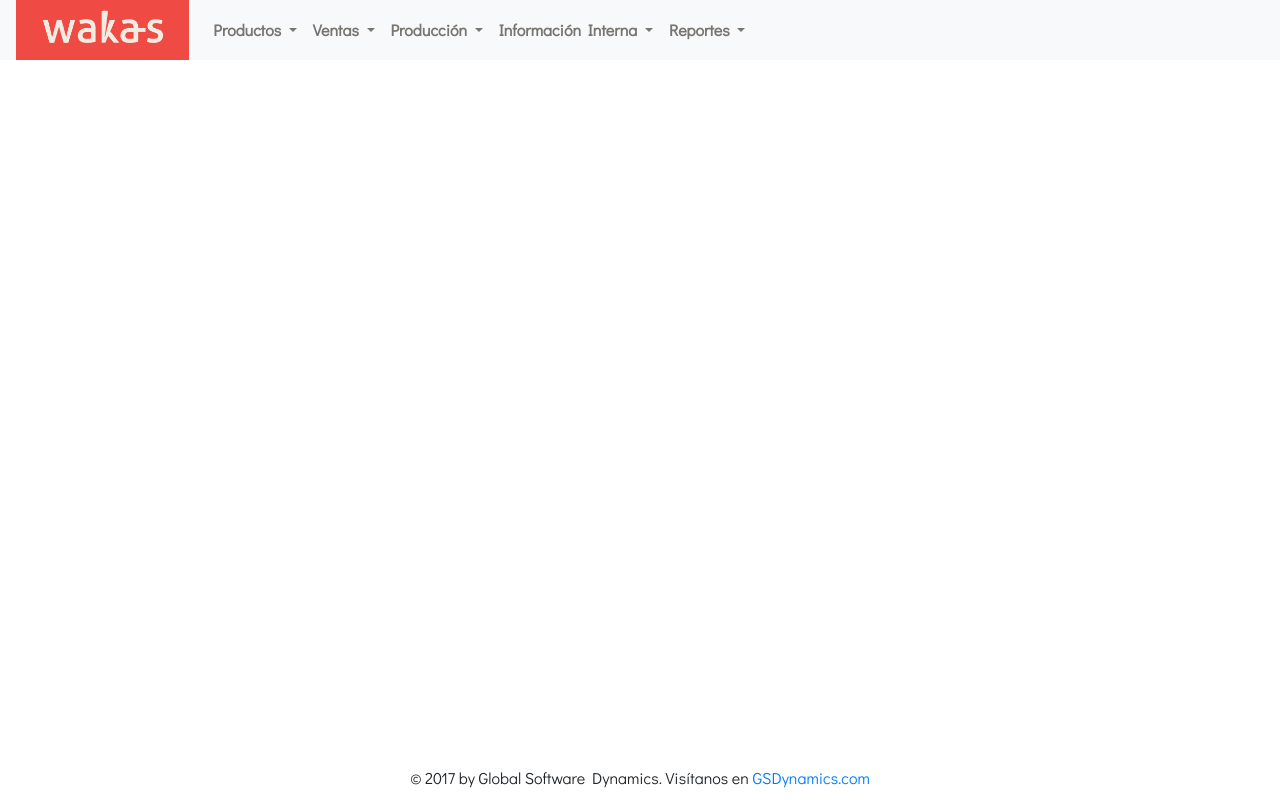
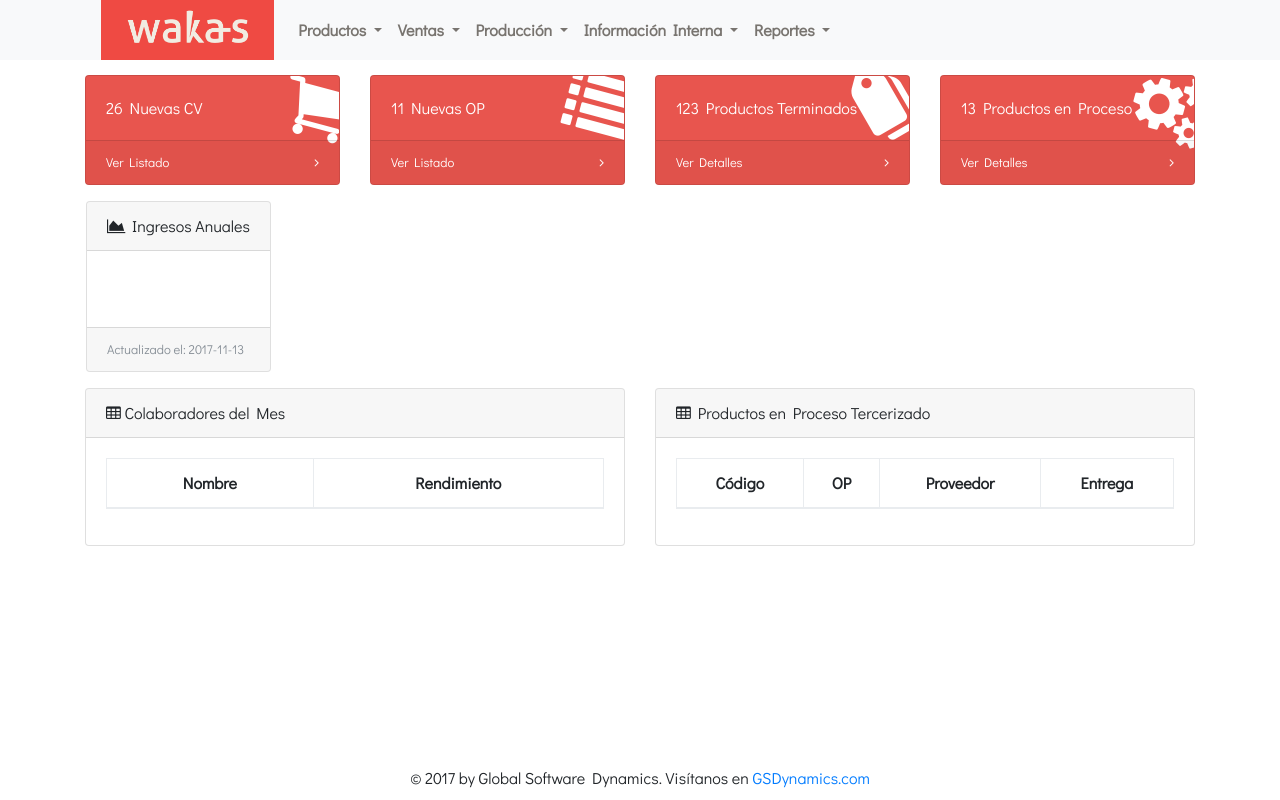
Before and after one commit to GlobalSoftwareDynamics/WakasV2, a PHP site: page /mainAdmin.php in a window 1280 px wide. Run offline with PHP 8.4, Linux system fonts and the light colour scheme; lists and menus that the app fills with data are empty; some libraries are stand-ins or nearby versions.

Commit message:
Se agrego el Dashboard y se modifico la barra de navegacion para dispositivos moviles

```diff
--- a/css/styles.css
+++ b/css/styles.css
@@ -28,29 +28,35 @@
     font-weight: 600;
 }
 
-@media (max-width: 798px) {
-    .navbar {
-        padding: 0;
-    }
+/*Dashboard*/
 
-    .navbar-light .navbar-nav .nav-link {
-        padding-left: 1em;
-        padding-right: 1em;
-    }
+.card-body-icon {
+    position: absolute;
+    z-index: 0;
+    top: -25px;
+    right: -25px;
+    font-size: 4.5rem;
+    -webkit-transform: rotate(15deg);
+    -ms-transform: rotate(15deg);
+    transform: rotate(15deg);
+}
 
-    .navbar-nav .dropdown-menu {
-        border-top: 1px solid #d5d1cc;
-        border-bottom: 0;
-        border-left: 0;
-        border-right: 0;
-        border-radius: 0;
-    }
+.smaller {
+    font-size: 0.7rem;
+}
 
-    .navbar-light .navbar-brand {
-        padding-left: 1em;
-    }
+.o-hidden {
+    overflow: hidden !important;
+}
 
-    .navbar-light .navbar-toggler {
-        margin-right: 1em;
-    }
+.z-0 {
+    z-index: 0;
 }
+
+.z-1 {
+    z-index: 1;
+}
+
+.bg-wakas {
+    background-color: #E8554E;
+}
--- a/mainAdmin.php
+++ b/mainAdmin.php
@@ -4,9 +4,128 @@
 
 ?>
 
-<section class="container">
+<section class="container" style="padding-top: 15px; padding-bottom: 15px;">
     <div class="row">
+        <div class="col-xl-3 col-sm-6 mb-3">
+            <div class="card text-white bg-wakas o-hidden h-100">
+                <div class="card-body">
+                    <div class="card-body-icon">
+                        <i class="fa fa-fw fa-shopping-cart"></i>
+                    </div>
+                    <div>26 Nuevas CV</div>
+                </div>
+                <a class="card-footer text-white clearfix small z-1" href="#">
+                    <span class="float-left">Ver Listado</span>
+                    <span class="float-right">
+                <i class="fa fa-angle-right"></i>
+              </span>
+                </a>
+            </div>
+        </div>
+        <div class="col-xl-3 col-sm-6 mb-3">
+            <div class="card text-white bg-wakas o-hidden h-100">
+                <div class="card-body">
+                    <div class="card-body-icon">
+                        <i class="fa fa-fw fa-list"></i>
+                    </div>
+                    <div>11 Nuevas OP</div>
+                </div>
+                <a class="card-footer text-white clearfix small z-1" href="#">
+                    <span class="float-left">Ver Listado</span>
+                    <span class="float-right">
+                <i class="fa fa-angle-right"></i>
+              </span>
+                </a>
+            </div>
+        </div>
+        <div class="col-xl-3 col-sm-6 mb-3">
+            <div class="card text-white bg-wakas o-hidden h-100">
+                <div class="card-body">
+                    <div class="card-body-icon">
+                        <i class="fa fa-fw fa-tags"></i>
+                    </div>
+                    <div>123 Productos Terminados</div>
+                </div>
+                <a class="card-footer text-white clearfix small z-1" href="#">
+                    <span class="float-left">Ver Detalles</span>
+                    <span class="float-right">
+                <i class="fa fa-angle-right"></i>
+              </span>
+                </a>
+            </div>
+        </div>
+        <div class="col-xl-3 col-sm-6 mb-3">
+            <div class="card text-white bg-wakas o-hidden h-100">
+                <div class="card-body">
+                    <div class="card-body-icon">
+                        <i class="fa fa-fw fa-cogs"></i>
+                    </div>
+                    <div>13 Productos en Proceso</div>
+                </div>
+                <a class="card-footer text-white clearfix small z-1" href="#">
+                    <span class="float-left">Ver Detalles</span>
+                    <span class="float-right">
+                <i class="fa fa-angle-right"></i>
+              </span>
+                </a>
+            </div>
+        </div>
+    </div>
+    <div class="row">
+        <div class="card mb-3" style="margin-left: 1em; margin-right: 1em;">
+            <div class="card-header">
+                <i class="fa fa-area-chart"></i> Ingresos Anuales</div>
+            <div class="card-body">
+                <canvas id="myAreaChart" width="100%" height="30"></canvas>
+            </div>
+            <div class="card-footer small text-muted">Actualizado el: <?php echo $date=date("Y-m-d")?></div>
+        </div>
+    </div>
+    <div class="row">
+        <div class="col-6">
+            <div class="card mb-3">
+                <div class="card-header">
+                    <i class="fa fa-table"></i> Colaboradores del Mes</div>
+                <div class="card-body">
+                    <div class="table-responsive">
+                        <table class="table table-bordered text-center" id="dataTable" width="100%" cellspacing="0">
+                            <thead>
+                            <tr>
+                                <th>Nombre</th>
+                                <th>Rendimiento</th>
+                            </tr>
+                            </thead>
+                            <tbody>
 
+                            </tbody>
+                        </table>
+                    </div>
+                </div>
+            </div>
+        </div>
+        <div class="col-6">
+            <div class="card mb-3">
+                <div class="card-header">
+                    <i class="fa fa-table"></i> Productos en Proceso Tercerizado</div>
+                <div class="card-body">
+                    <div class="table-responsive">
+                        <table class="table table-bordered text-center" id="dataTable" width="100%" cellspacing="0">
+                            <thead>
+                            <tr>
+                                <th>Código</th>
+                                <th>OP</th>
+                                <th>Proveedor</th>
+                                <th>Entrega</th>
+                            </tr>
+                            </thead>
+                            <tbody>
+
+                            </tbody>
+                        </table>
+                    </div>
+                </div>
+            </div>
+        </div>
     </div>
 </section>
 
--- a/navbarAdmin.php
+++ b/navbarAdmin.php
@@ -1,6 +1,6 @@
 <header class="container-fluid bg-light">
     <section class="container">
-        <nav class="navbar navbar-expand-lg navbar-light bg-light fixed-top">
+        <nav class="navbar navbar-expand-lg navbar-light bg-light">
             <a class="navbar-brand" href="#"><img src="img/WakasNavbar.png" height="60" width="auto"></a>
             <button class="navbar-toggler" type="button" data-toggle="collapse" data-target="#navbarSupportedContent" aria-controls="navbarSupportedContent" aria-expanded="false" aria-label="Toggle navigation">
                 <span class="navbar-toggler-icon"></span>
```
